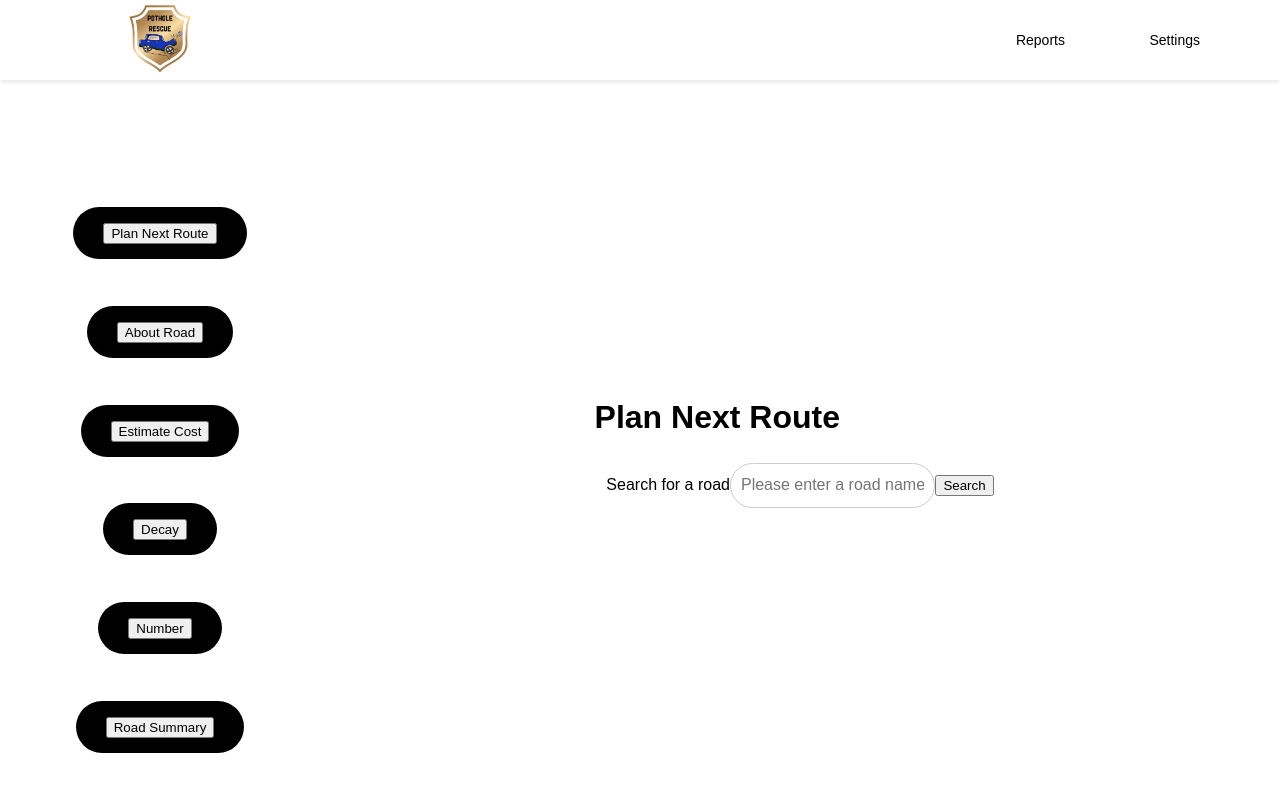
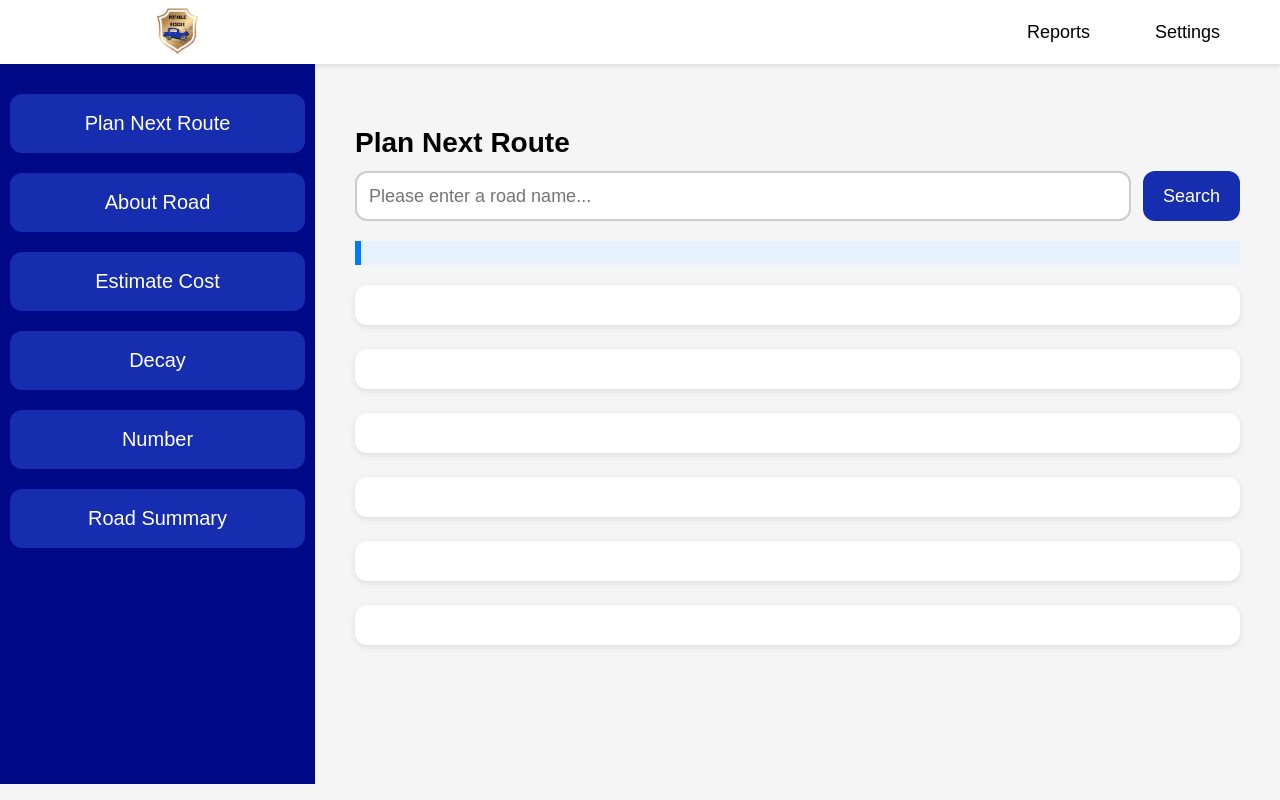
Before and after one commit to RealJay3060/Website, a plain HTML site: page index.html in a window 1280 px wide. Drawn offline with Linux system fonts and the light colour scheme.

Commit message:
indexStylesheet for improved accessibility
Updated styles for better accessibility and layout.

```diff
--- a/indexStylesheet.css
+++ b/indexStylesheet.css
@@ -1,3 +1,4 @@
+
 * {
     box-sizing: border-box;
 }
@@ -6,209 +7,234 @@ body {
     margin: 0;
     padding: 0;
     font-family: sans-serif;
+    font-size: 18px; /* Elderly-friendly */
+    background-color: #f5f5f5;
+}
+
+h2 {
+    font-size: 28px;
+    margin-bottom: 12px;
 }
 
 p {
-    font-size: 12px;
+    font-size: 16px;
+    line-height: 1.5;
 }
 
-h2{
-    font-size: 32px;
-}
 
 @keyframes fade-up {
-    0% {
-        opacity: 0;
-        transform: translateY(30px) scale(1);
-    }
-
-    100%{
-        opacity: 1;
-        transform: translateY(0px) scale(1);
-    }
+    0% { opacity: 0; transform: translateY(30px); }
+    100% { opacity: 1; transform: translateY(0); }
 }
 
 @keyframes fade-down {
-    0% {
-        opacity: 0;
-        transform: translateY(-30px) scale(1);  /* start from above */
-    }
-    100% {
-        opacity: 1;
-        transform: translateY(0px) scale(1);   /* end at normal position */
-    }
+    0% { opacity: 0; transform: translateY(-30px); }
+    100% { opacity: 1; transform: translateY(0); }
 }
 
-nav{
+
+nav {
     display: flex;
     justify-content: center;
     align-items: center;
-    height: 10vh;
+    height: 8vh;
     background-color: #fff;
-    box-shadow: 0px 2px 4px rgba(0, 0, 0, 0.1);
+    box-shadow: 0px 2px 4px rgba(0,0,0,0.1);
     animation: fade-up 1s ease-in-out;
 }
 
 .imageContainer {
     flex: 1;
-    height: 100%;
     display: flex;
     justify-content: center;
     align-items: center;
+    padding-left: 20px;
 }
 
 .imageContainer img {
-    max-height: 100%;
+    height: 55px;
     width: auto;
+    object-fit: contain;
 }
 
-.navOptions{
+.navOptions {
     flex: 3;
     display: flex;
     justify-content: flex-end;
     align-items: center;
-    background-color: none;
 }
 
-.navOptions li{
+.navOptions li {
     display: inline-block;
-    padding: 0 80px 0 0;
+    padding-right: 60px;
 }
 
-.navOptions li a{
+.navOptions li a {
     text-decoration: none;
-    font-size: 14px;
+    font-size: 18px;
     color: black;
 }
 
-.heroContainer{
+
+.heroContainer {
     display: flex;
-    justify-content: center;
-    align-items: center;
+    justify-content: flex-start;
+    align-items: flex-start;
     height: 90vh;
-    background-color: none;
     animation: fade-down 1s ease-in-out;
 }
 
-.menuContainer{
+
+.menuContainer {
     flex: 1;
     display: flex;
     flex-direction: column;
-    justify-content: space-evenly;
-    align-items: center;
-    padding-top: 10vh;
-    background-color: none;
-    height: 90vh;
+    justify-content: flex-start;
+    align-items: stretch;
+    padding: 30px 10px;
+    gap: 20px;
+    background-color: #000985;
+    height: 100%;
 }
 
-.menuButton {
-    padding: 15px 30px;
-    font-size: 18px;
-    max-width: 20vw;
-    background-color: black;
+.menuButton button {
+    width: 100%;
+    padding: 18px 24px;
+    font-size: 20px;
+    background-color: #162DB0;
+    color: white;
     border: none;
-    border-radius: 40px;
+    border-radius: 12px;
     cursor: pointer;
-    transition: background-color 0.3s ease;
+    transition: 0.3s ease;
 }
 
-.menuButton a{
-    list-style: none;
-    text-decoration: none;
-    color: white;
+.menuButton button:hover {
+    background-color: #1d3df0;
 }
 
-.menuDisplay{
+.menuButton.active button {
+    background-color: #ffcc00;
+    color: black;
+}
+
+
+.menuDisplay {
     flex: 3;
     display: flex;
     flex-direction: column;
-    justify-content: center;
-    align-items: center;
-    height: 90vh;
-    background-color: none;
+    align-items: flex-start;
+    justify-content: flex-start;
+    padding: 40px;
+    height: 100%;
+    overflow-y: auto;
 }
 
 .searchBar {
-    flex: 1;
     width: 100%;
     display: flex;
-    justify-content: center;
-    align-items: center;
-    background-color: none;
+    gap: 12px;
+    margin-bottom: 20px;
 }
 
 .searchBar input {
-    height: 45px;
-    width: 50%;
-    padding: 10px;
-    font-size: 16px;
-    border: 1px solid #ccc;
-    border-radius: 40px;
+    flex: 1;
+    height: 50px;
+    padding: 12px;
+    font-size: 18px;
+    border: 2px solid #ccc;
+    border-radius: 12px;
 }
 
-.roadDensity {
-    flex: 1;
-    width: 100%;
-    display: flex;
-    flex-direction: column;
-    justify-content: center;
-    align-items: center;
-    background-color: none;
+.searchBar button {
+    padding: 12px 20px;
+    font-size: 18px;
+    background-color: #162DB0;
+    color: white;
+    border: none;
+    border-radius: 12px;
+    cursor: pointer;
 }
 
-.roadDensityText{
-    flex: 1;
-    background-color: none;
+
+.tabPanel {
+    width: 100%;
 }
 
-.checkBoxes{
-    flex: 1;
-    background-color: none;
+
+.resultsContainer {
+    width: 100%;
+    margin-top: 20px;
 }
 
-.checkBoxes input {
-    width: 18px;
-    height: 18px;
+.resultCard {
+    width: 100%;
+    background: white;
+    padding: 20px;
+    margin-bottom: 24px;
+    border-radius: 12px;
+    box-shadow: 0 2px 6px rgba(0,0,0,0.1);
+    font-size: 18px;
 }
 
-.averageLength {
-    flex: 1;
+
+#status {
     width: 100%;
-    display: flex;
-    flex-direction: column;
-    justify-content: center;
-    align-items: center;
-    background-color: none;
+    padding: 12px;
+    margin-top: 20px;
+    background: #e8f2ff;
+    border-left: 6px solid #0078ff;
+    font-size: 18px;
 }
 
-.averageLengthText{
-    flex: 1;
-    background-color: none;
+
+.sr-only {
+    position: absolute;
+    left: -9999px;
 }
 
-.averageLengthText input {
-    padding: 10px;
-    font-size: 12px;
-    border: 1px solid #ccc;
+.healthScore {
+    font-size: 32px;
+    font-weight: bold;
+    padding: 20px;
+    border-radius: 12px;
+    color: white;
+    margin-bottom: 20px;
 }
 
-.averageDepth{
-    flex: 1;
-    width: 100%;
-    display: flex;
-    flex-direction: column;
-    justify-content: center;
-    align-items: center;
-    background-color: none;
+.healthGood {
+
+    background: #2ecc71;
+
+}
+.healthMedium {
+    background: #f1c40f;
+
+}
+.healthBad {
+
+    background: #e74c3c;
+
 }
 
-.averageDepthText {
-    flex: 1;
-    background-color: none;
+.heatmapGrid {
+    display: grid;
+    grid-template-columns: repeat(10, 1fr);
+    gap: 6px;
+    margin-top: 20px;
 }
 
-.averageDepthText input{
-    padding: 10px;
-    font-size: 12px;
-    border: 1px solid #ccc;
+.heatCell {
+    width: 30px;
+    height: 30px;
+    border-radius: 6px;
 }
+
+
+#mapContainer {
+    margin-top: 20px;
+    background: white;
+    padding: 20px;
+    border-radius: 12px;
+    box-shadow: 0 2px 6px rgba(0,0,0,0.1);
+}
```
